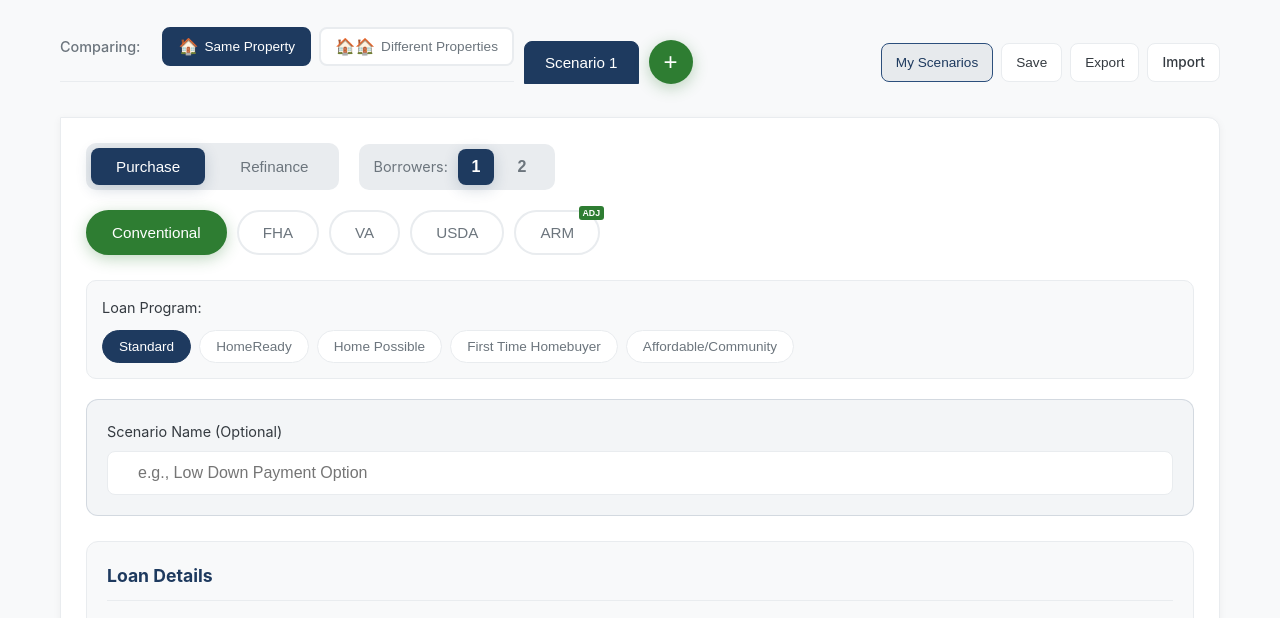
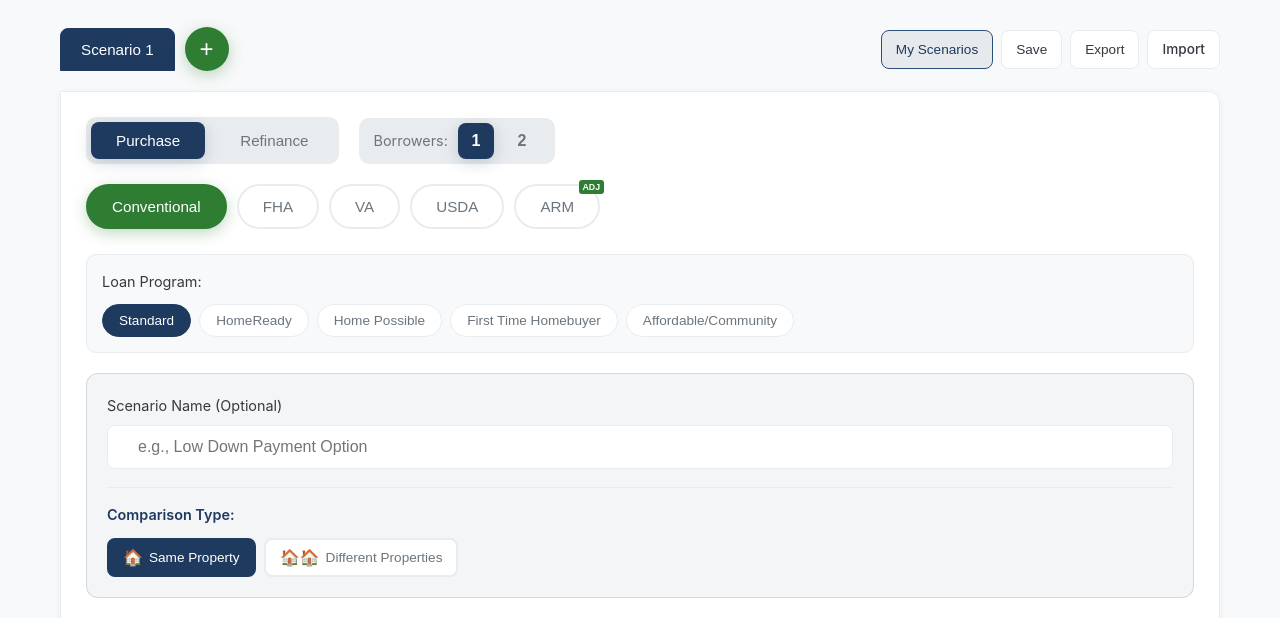
Before and after one commit to Jblood21/Loan-Comparison-, a plain HTML site: page index.html in a window 1280 px wide. Shown: the part 107-725 px from the top of the page. Drawn offline with nearby package versions, Linux system fonts and the light colour scheme; sample sign-in values are in the browser's storage.

Commit message:
Move comparison type toggle below scenario name

```diff
--- a/index.html
+++ b/index.html
@@ -319,19 +319,6 @@
         <div class="comparison-container">
             <!-- Loan comparison tabs -->
             <div class="loan-tabs-container">
-                <div class="comparison-type-toggle" id="comparisonTypeToggle">
-                    <span class="toggle-label">Comparing:</span>
-                    <div class="comparison-type-buttons">
-                        <button class="comparison-type-btn active" data-type="same" title="Same property, different loan options">
-                            <span class="type-icon">🏠</span>
-                            <span class="type-text">Same Property</span>
-                        </button>
-                        <button class="comparison-type-btn" data-type="different" title="Different properties">
-                            <span class="type-icon">🏠🏠</span>
-                            <span class="type-text">Different Properties</span>
-                        </button>
-                    </div>
-                </div>
                 <div class="loan-tabs" id="loanTabs">
                     <button class="loan-tab active" data-index="0">Scenario 1</button>
                 </div>
@@ -428,6 +415,21 @@
                             <div class="form-group">
                                 <label>Scenario Name (Optional)</label>
                                 <input type="text" name="scenarioName" placeholder="e.g., Low Down Payment Option">
+                            </div>
+
+                            <!-- Comparison Type Toggle -->
+                            <div class="comparison-type-toggle" id="comparisonTypeToggle">
+                                <label class="toggle-label">Comparison Type:</label>
+                                <div class="comparison-type-buttons">
+                                    <button type="button" class="comparison-type-btn active" data-type="same" title="Same property, different loan options">
+                                        <span class="type-icon">🏠</span>
+                                        <span class="type-text">Same Property</span>
+                                    </button>
+                                    <button type="button" class="comparison-type-btn" data-type="different" title="Different properties">
+                                        <span class="type-icon">🏠🏠</span>
+                                        <span class="type-text">Different Properties</span>
+                                    </button>
+                                </div>
                             </div>
                         </div>
 
--- a/styles.css
+++ b/styles.css
@@ -2937,14 +2937,18 @@ input[type="range"]::-moz-range-thumb {
 
 .comparison-type-toggle {
     display: flex;
-    align-items: center;
-    gap: 12px;
+    flex-direction: column;
+    gap: 8px;
+    margin-top: 15px;
+    padding-top: 15px;
+    border-top: 1px solid var(--light-gray);
 }
 
 .comparison-type-toggle .toggle-label {
     font-size: 0.9rem;
-    color: var(--text-muted);
-    font-weight: 500;
+    color: var(--navy-blue);
+    font-weight: 600;
+    margin-bottom: 4px;
 }
 
 .comparison-type-buttons {
@@ -3141,19 +3145,16 @@ input[type="range"]::-moz-range-thumb {
     font-size: 0.8rem;
 }
 
-/* Comparison type toggle in tabs container */
-.loan-tabs-container .comparison-type-toggle {
-    margin-bottom: 15px;
-    padding-bottom: 15px;
-    border-bottom: 1px solid var(--light-gray);
-}
-
-.loan-tabs-container .comparison-type-toggle .toggle-label {
-    margin-right: 10px;
-}
-
-.loan-tabs-container .comparison-type-buttons {
-    display: inline-flex;
+/* Comparison type toggle in scenario section */
+.scenario-name-section .comparison-type-toggle {
+    margin-top: 15px;
+    padding-top: 15px;
+    border-top: 1px solid var(--light-gray);
+}
+
+.scenario-name-section .comparison-type-buttons {
+    display: flex;
+    flex-wrap: wrap;
 }
 
 /* ============================================
```
